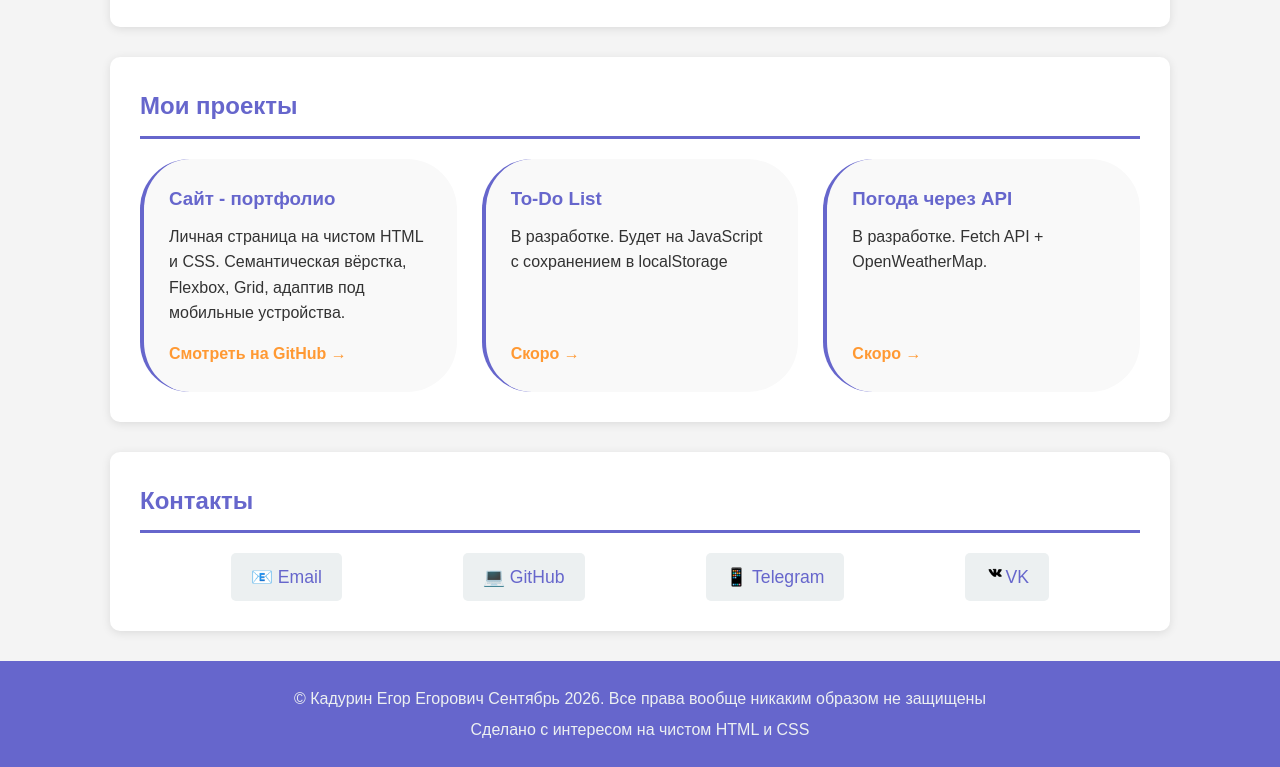
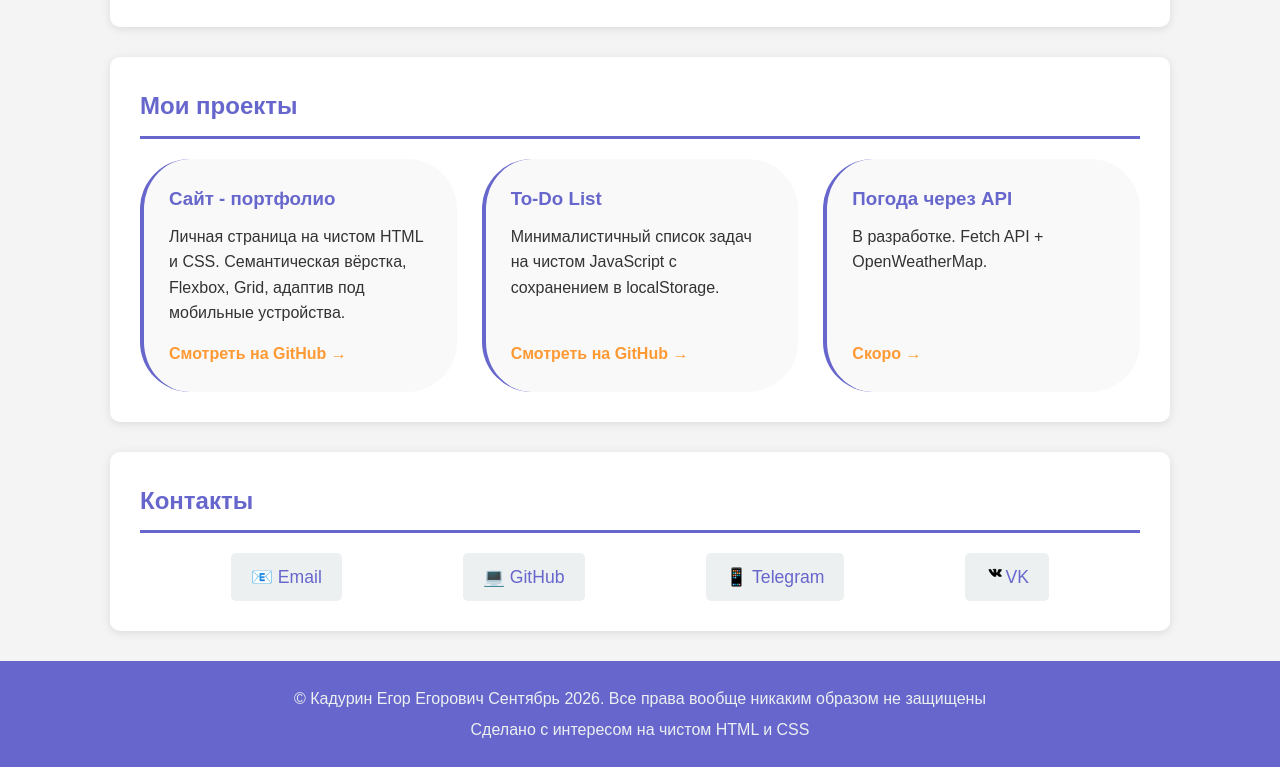
Before and after one commit to TREFLX/portfolio, a plain HTML site: page index.html in a window 1280 px wide. Shown: the part 812-1579 px from the top of the page. Drawn offline with Linux system fonts and the light colour scheme.

Commit message:
Обновил ссылку для To-Do List приложения

```diff
--- a/css/style.css
+++ b/css/style.css
@@ -309,4 +309,7 @@ footer p {
     font-size: 0.9em;
     padding: 8px 15px;
   }
+  .contacts a {
+    padding: 0;
+  }
 }
--- a/index.html
+++ b/index.html
@@ -76,9 +76,15 @@
           <article>
             <h3>To-Do List</h3>
             <p>
-              В разработке. Будет на JavaScript с сохранением в localStorage
+              Минималистичный список задач на чистом JavaScript с сохранением в
+              localStorage.
             </p>
-            <a href="#">Скоро →</a>
+            <a
+              href="https://treflx.github.io/todo-list/"
+              target="_blank"
+              rel="noonpener"
+              >Смотреть на GitHub →</a
+            >
           </article>
 
           <article>
```
